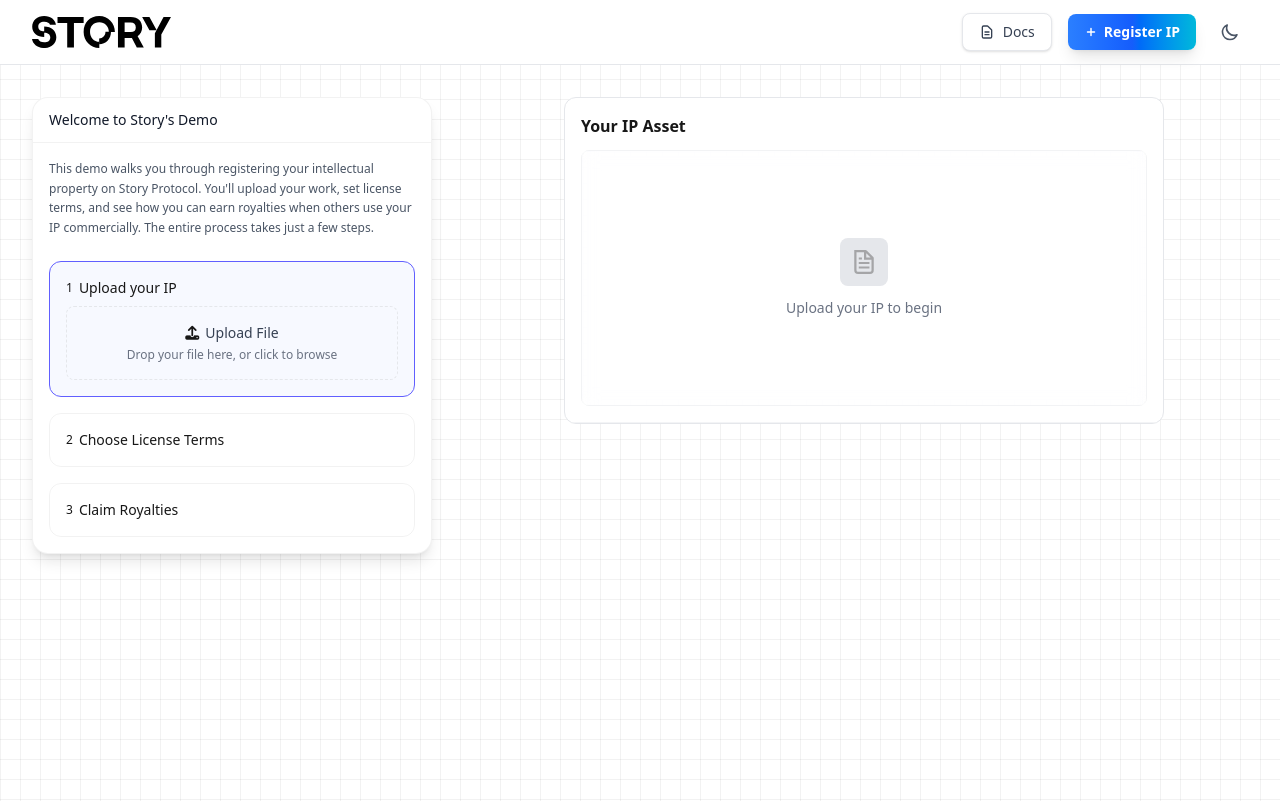
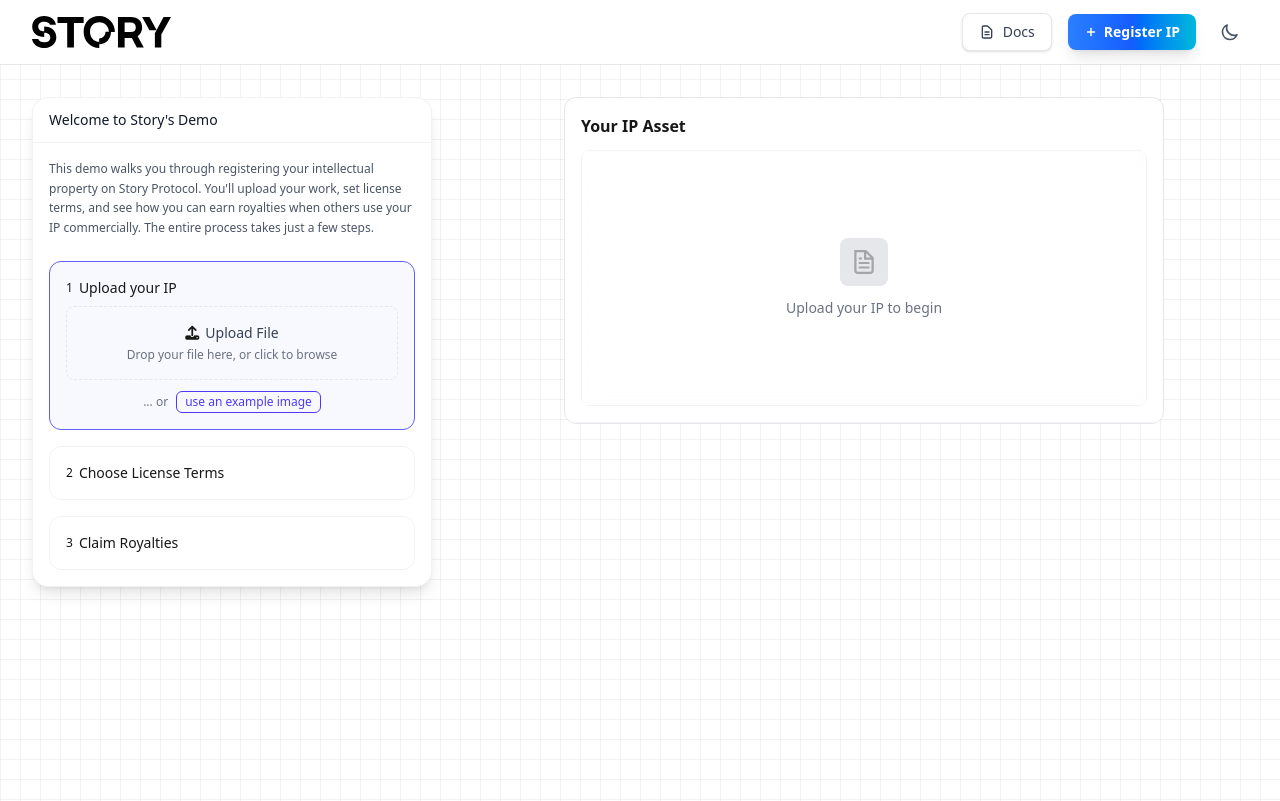
Before and after one commit to jacob-tucker/story-demo, a Next.js app: page / in a window 1280 px wide. Built offline with nearby package versions, Linux system fonts and the light colour scheme.

Commit message:
add ability to upload example image

```diff
--- a/app/components/UploadStep.tsx
+++ b/app/components/UploadStep.tsx
@@ -12,6 +12,7 @@
   isActive,
   isCompleted,
   onUpload,
+  onImageUpload,
 }: UploadStepProps) {
   const [isDragging, setIsDragging] = useState(false);
 
@@ -32,6 +33,10 @@
   const handleDragLeave = (e: React.DragEvent) => {
     e.preventDefault();
     setIsDragging(false);
+  };
+
+  const handleExampleImage = () => {
+    onImageUpload("/example-image.png");
   };
 
   return (
@@ -56,9 +61,10 @@
       </div>
 
       {isActive && (
+        <div className="mt-2">
           <div
             className={`
-            mt-2 border border-dashed rounded-lg p-4 text-center cursor-pointer
+              border border-dashed rounded-lg p-4 text-center cursor-pointer
               transition-colors duration-200
               ${
                 isDragging
@@ -76,7 +82,9 @@
               id="file-upload"
               className="hidden"
               accept="image/*"
-            onChange={(e) => e.target.files?.[0] && onUpload(e.target.files[0])}
+              onChange={(e) =>
+                e.target.files?.[0] && onUpload(e.target.files[0])
+              }
             />
             <div className="flex items-center justify-center gap-1.5 mb-1">
               <Icon
@@ -91,6 +99,19 @@
               Drop your file here, or click to browse
             </p>
           </div>
+
+          <div className="mt-2 text-center">
+            <span className="text-xs text-gray-500 dark:text-gray-400 mr-2">
+              ... or
+            </span>
+            <button
+              onClick={handleExampleImage}
+              className="px-2 py-0.5 text-xs text-indigo-600 dark:text-indigo-400 hover:text-white hover:bg-indigo-600 dark:hover:bg-indigo-500 border border-indigo-600 dark:border-indigo-400 rounded-md transition-colors duration-200"
+            >
+              use an example image
+            </button>
+          </div>
+        </div>
       )}
     </div>
   );
--- a/app/page.tsx
+++ b/app/page.tsx
@@ -97,6 +97,13 @@
     reader.readAsDataURL(file);
   };
 
+  const handleExampleImageUpload = (image: string | null) => {
+    if (image) {
+      setUploadedImage(image);
+      setActiveStep(2);
+    }
+  };
+
   const handleProtect = () => {
     setActiveStep(3);
   };
@@ -125,7 +132,7 @@
           demoRevenue={totalRevenue}
           demoRoyalties={totalRoyalties}
           onUpload={handleFileUpload}
-          onImageUpload={setUploadedImage}
+          onImageUpload={handleExampleImageUpload}
           onSelectLicense={setSelectedLicense}
           onCustomRevShareChange={setCustomRevShare}
           onProtect={handleProtect}
```
Also changed, not shown: 1 other file (tests, documents, lock files or other folders). Lines whose indentation alone changed are shown as unchanged.
